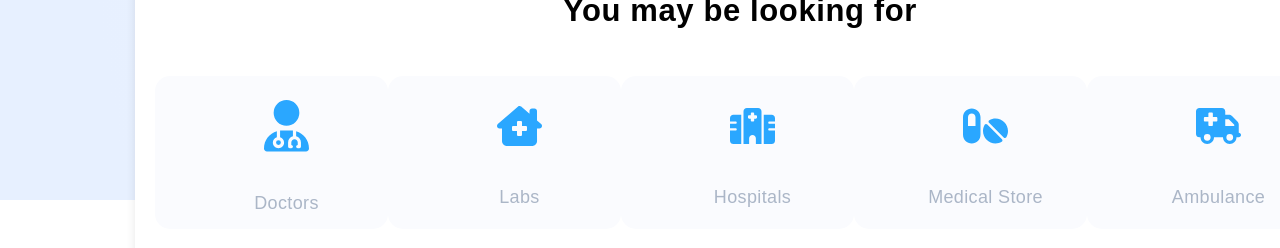
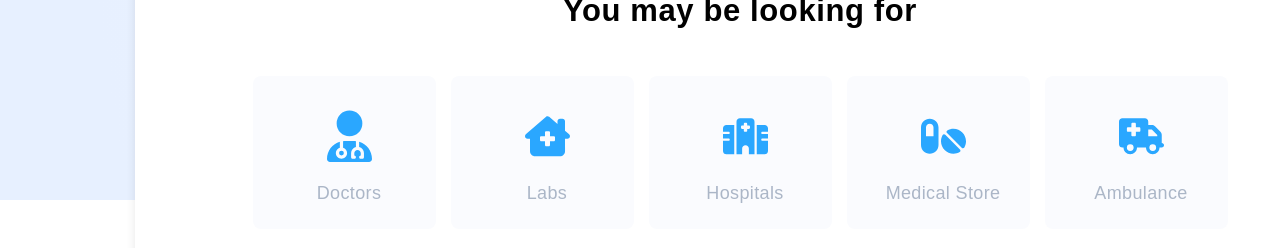
Before and after one commit to shivangish12/Medify, a React (Create React App) app: page / in a window 1280 px wide. Shown: the part 686-934 px from the top of the page. Built offline with nearby package versions, Linux system fonts and the light colour scheme; no server answers.

Commit message:
Search bar

```diff
--- a/src/Components/CardSearch.module.css
+++ b/src/Components/CardSearch.module.css
@@ -1,26 +1,25 @@
 .cardContainer {
-  width: 203px;
+  width: 153px;
   height: 153px;
   top: 752px;
   left: 170px;
   padding-left: 30px;
   background-color: #fafbfe;
-  border-radius: 15px;
+  border-radius: 8px;
   display: flex;
   flex-direction: column;
   align-items: center;
   justify-content: center;
   text-align: center;
-  gap: 20px;
 }
 
 .icon {
   width: 45px;
   height: 52.5px;
   top: 3.75px;
-  left: 7.5px;
   color: #2aa7ff;
   padding-top: 30px;
+  padding-right: 20px;
 }
 
 .cardContainer p {
@@ -31,6 +30,7 @@
   letter-spacing: 0.02em;
   text-align: center;
   color: #abb6c7;
+  padding-right: 20px;
 }
 
 .cardContainer:hover {
--- a/src/Components/Search.module.css
+++ b/src/Components/Search.module.css
@@ -57,4 +57,6 @@
 .cards {
   display: flex;
   align-items: center;
+  justify-content: center;
+  gap: 15px;
 }
```
